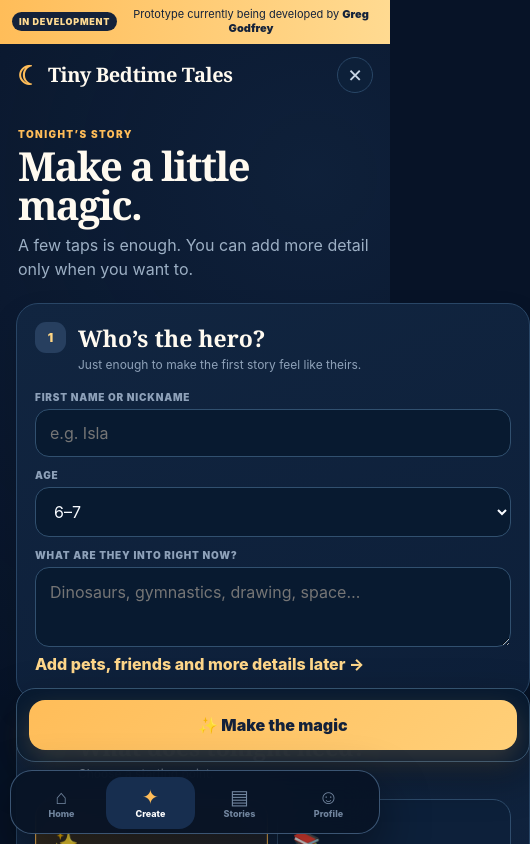
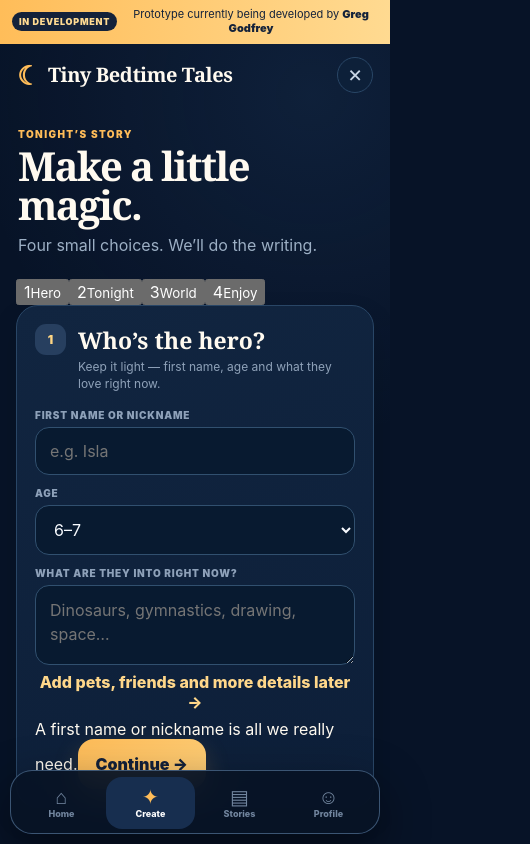
Before and after one commit to jamiefarwell/tiny-bedtime-tales, a Next.js app: page / in a window 390 px wide. Both pictures are taken after a click on the button "Create their first story — free". Shown: the top 844 px of the page, 530 px wide, since content can reach past the window. Built offline with nearby package versions, Linux system fonts and the light colour scheme.

Commit message:
Turn story creation into a guided mobile step flow

```diff
--- a/app/page.js
+++ b/app/page.js
@@ -130,18 +130,23 @@ function HomeScreen({start,go,library,setBrief}){
 
 function CreateScreen({profile,setProfile,brief,setBrief,generate,loading,error,go}){
   const hasProfile=Boolean(profile.childName.trim());
+  const [step,setStep]=useState(hasProfile?2:1);
+  const labels=['Hero','Tonight','World','Enjoy'];
+  function next(){setStep(current=>Math.min(4,current+1));if(typeof window!=='undefined')window.scrollTo({top:0,behavior:'smooth'});}
+  function back(){setStep(current=>Math.max(1,current-1));if(typeof window!=='undefined')window.scrollTo({top:0,behavior:'smooth'});}
   return <main className="screenPage createPage">
-    <div className="screenIntro"><span className="kicker">Tonight’s story</span><h1>Make a little magic.</h1><p>A few taps is enough. You can add more detail only when you want to.</p></div>
-    {loading?<div className="magicLoading"><div className="moonLoader">☾</div><h2>Writing their adventure…</h2><p>Building a beginning, a brave little middle and a cosy way home.</p><div className="loadingSteps"><span>Writing</span><span>Checking</span><span>Finishing</span></div></div>:<div className="createFlow">
-      <section className="flowCard profileFlow">{hasProfile?<><div className="profileSummary"><div className="avatar">{initial(profile.childName)}</div><div><small>Tonight’s hero</small><strong>{profile.childName}</strong><span>Ages {profile.ageBand}{profile.interests?` · ${profile.interests.split(',')[0]}`:''}</span></div><button className="editLink" onClick={()=>go('profile')}>Edit</button></div></>:<><div className="flowHeading"><span className="stepBadge">1</span><div><h2>Who’s the hero?</h2><p>Just enough to make the first story feel like theirs.</p></div></div><ProfileFields profile={profile} setProfile={setProfile} compact/><button className="quietLink" onClick={()=>go('profile')}>Add pets, friends and more details later →</button></>}</section>
+    <div className="screenIntro compactIntro"><span className="kicker">Tonight’s story</span><h1>Make a little magic.</h1><p>Four small choices. We’ll do the writing.</p></div>
 
-      <section className="flowCard"><div className="flowHeading"><span className="stepBadge">{hasProfile?'1':'2'}</span><div><h2>What does tonight need?</h2><p>Choose a starting point.</p></div></div><div className="modeGrid">{Object.entries(FORMATS).map(([id,item])=><button type="button" key={id} className={`modeChoice ${brief.format===id?'active':''}`} onClick={()=>setBrief({...brief,format:id})}><span>{item.icon}</span><strong>{item.label}</strong><small>{item.copy}</small></button>)}</div></section>
+    {loading?<div className="magicLoading"><div className="moonLoader">☾</div><h2>Writing their adventure…</h2><p>Building a beginning, a brave little middle and a cosy way home.</p><div className="loadingSteps"><span>Writing</span><span>Checking</span><span>Finishing</span></div></div>:<div className="guidedFlow">
+      <div className="flowProgress" aria-label="Story creation progress">{labels.map((label,index)=>{const number=index+1;return <button key={label} type="button" className={`progressStep ${step===number?'active':''} ${step>number?'done':''}`} onClick={()=>setStep(number)}><span>{step>number?'✓':number}</span><small>{label}</small></button>;})}</div>
 
-      <section className="flowCard"><div className="flowHeading"><span className="stepBadge">{hasProfile?'2':'3'}</span><div><h2>Pick their world.</h2><p>Swipe through the themes or surprise them.</p></div></div><div className="themeScroller">{THEMES.map(([name,emoji])=><button type="button" key={name} className={`themeChoice ${brief.theme===name?'active':''}`} onClick={()=>setBrief({...brief,theme:name})}><span>{emoji}</span><small>{name}</small></button>)}</div>{brief.format==='special'&&<div className="field spaced"><label>What’s the occasion?</label><input className="input" value={brief.occasion} onChange={e=>setBrief({...brief,occasion:e.target.value})} placeholder="Birthday, first day at school, Christmas…"/></div>}<div className="field spaced"><label>Anything you’d love included? <i>Optional</i></label><textarea className="textarea short" value={brief.request} onChange={e=>setBrief({...brief,request:e.target.value})} placeholder={brief.format==='support'?'e.g. A gentle story about feeling brave when the bedroom is dark':'e.g. A moon treasure hunt with a funny purple dragon'}/></div></section>
+      {step===1&&<section className="flowCard singleFlowCard"><div className="flowHeading"><span className="stepBadge">1</span><div><h2>Who’s the hero?</h2><p>Keep it light — first name, age and what they love right now.</p></div></div>{hasProfile&&<div className="profileSummary miniSummary"><div className="avatar">{initial(profile.childName)}</div><div><small>Current hero</small><strong>{profile.childName}</strong><span>Ages {profile.ageBand}</span></div></div>}<ProfileFields profile={profile} setProfile={setProfile} compact/><button className="quietLink" onClick={()=>go('profile')}>Add pets, friends and more details later →</button><div className="flowFooter"><span>{hasProfile?'Looks good.':'A first name or nickname is all we really need.'}</span><button className="primaryBtn" disabled={!profile.childName.trim()} onClick={next}>Continue →</button></div></section>}
 
-      <section className="flowCard experienceCard"><div className="flowHeading"><span className="stepBadge">{hasProfile?'3':'4'}</span><div><h2>How will you enjoy it?</h2><p>You can change this each time.</p></div></div><div className="experienceList">{Object.entries(PACKAGES).map(([id,pack])=><button type="button" key={id} className={`experienceChoice ${brief.packageType===id?'active':''}`} onClick={()=>setBrief({...brief,packageType:id})}><span className="radioDot"/><div><strong>{pack[0]}</strong><small>{pack[2]}</small></div><b>{pack[1]}</b></button>)}</div></section>
-      {error&&<div className="errorCard">{error}</div>}
-      <div className="createSticky"><div><small>Development preview</small><span>First story free · no payment</span></div><button className="primaryBtn" onClick={()=>generate(false)}>✨ Make the magic</button></div>
+      {step===2&&<section className="flowCard singleFlowCard"><div className="flowHeading"><span className="stepBadge">2</span><div><h2>What does tonight need?</h2><p>Tap the kind of story that fits the moment.</p></div></div><div className="modeGrid appModeGrid">{Object.entries(FORMATS).map(([id,item])=><button type="button" key={id} className={`modeChoice ${brief.format===id?'active':''}`} onClick={()=>setBrief({...brief,format:id})}><span>{item.icon}</span><strong>{item.label}</strong><small>{item.copy}</small></button>)}</div><div className="flowFooter"><button className="backBtn" onClick={back}>← Back</button><button className="primaryBtn" onClick={next}>Choose a world →</button></div></section>}
+
+      {step===3&&<section className="flowCard singleFlowCard"><div className="flowHeading"><span className="stepBadge">3</span><div><h2>Where are we going?</h2><p>Pick a world, then add a little twist only if you want one.</p></div></div><div className="themeScroller bigThemes">{THEMES.map(([name,emoji])=><button type="button" key={name} className={`themeChoice ${brief.theme===name?'active':''}`} onClick={()=>setBrief({...brief,theme:name})}><span>{emoji}</span><small>{name}</small></button>)}</div>{brief.format==='special'&&<div className="field spaced"><label>What’s the occasion?</label><input className="input" value={brief.occasion} onChange={e=>setBrief({...brief,occasion:e.target.value})} placeholder="Birthday, first day at school, Christmas…"/></div>}<div className="field spaced"><label>Anything you’d love included? <i>Optional</i></label><textarea className="textarea short" value={brief.request} onChange={e=>setBrief({...brief,request:e.target.value})} placeholder={brief.format==='support'?'e.g. A gentle story about feeling brave when the bedroom is dark':'e.g. A moon treasure hunt with a funny purple dragon'}/></div><div className="flowFooter"><button className="backBtn" onClick={back}>← Back</button><button className="primaryBtn" onClick={next}>Nearly there →</button></div></section>}
+
+      {step===4&&<section className="flowCard singleFlowCard experienceCard"><div className="flowHeading"><span className="stepBadge">4</span><div><h2>How will you enjoy it?</h2><p>Read, listen, or make it feel like a little picture book.</p></div></div><div className="experienceList">{Object.entries(PACKAGES).map(([id,pack])=><button type="button" key={id} className={`experienceChoice ${brief.packageType===id?'active':''}`} onClick={()=>setBrief({...brief,packageType:id})}><span className="radioDot"/><div><strong>{pack[0]}</strong><small>{pack[2]}</small></div><b>{pack[1]}</b></button>)}</div>{error&&<div className="errorCard">{error}</div>}<div className="storyReadyCard"><span>{themeEmoji(brief.theme)}</span><div><small>Ready to make</small><strong>{brief.theme} · {FORMATS[brief.format].label}</strong><p>First story free in this development preview.</p></div></div><div className="flowFooter finalFlowFooter"><button className="backBtn" onClick={back}>← Back</button><button className="primaryBtn magicBtn" onClick={()=>generate(false)}>✨ Make the magic</button></div></section>}
     </div>}
   </main>;
 }
```
